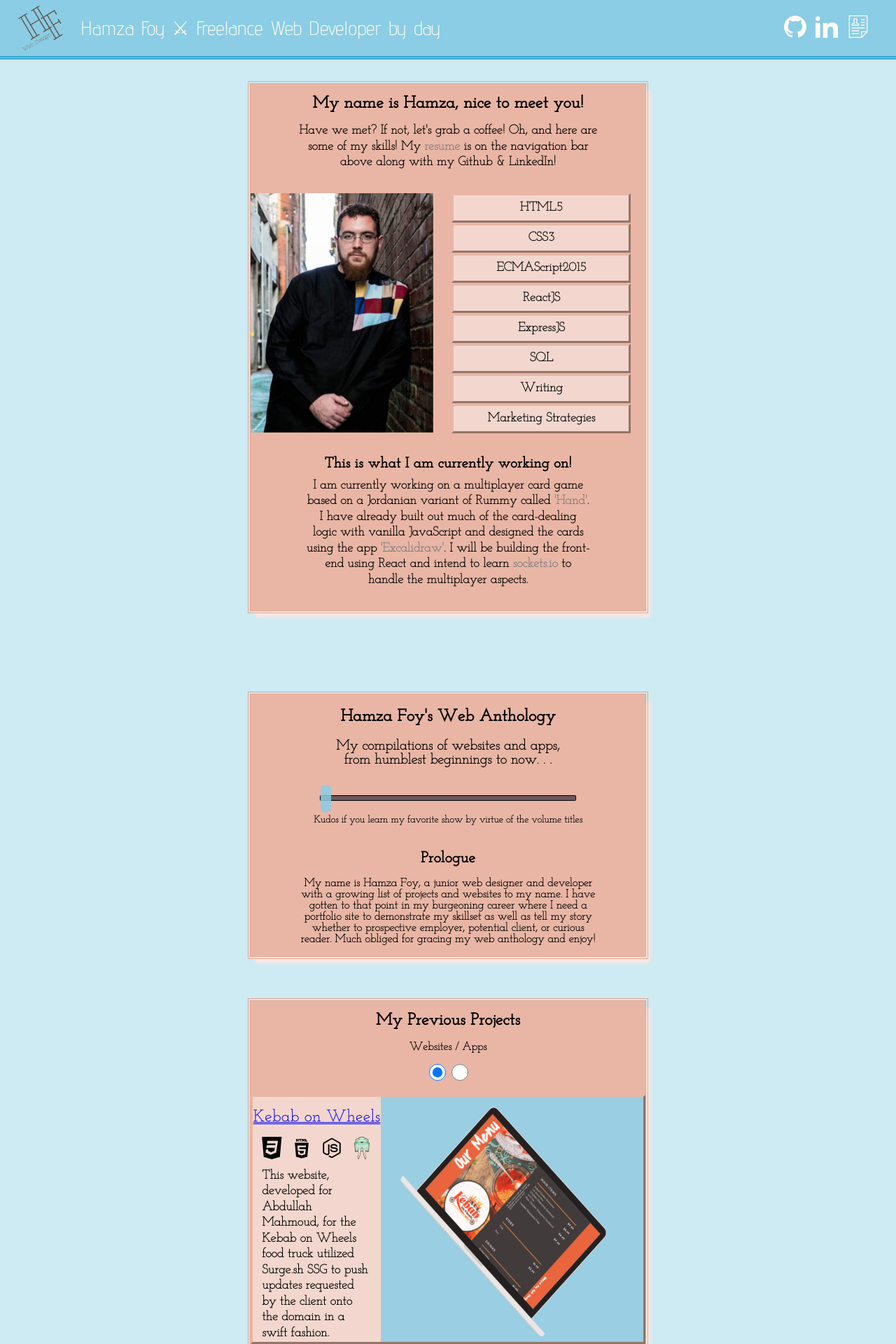
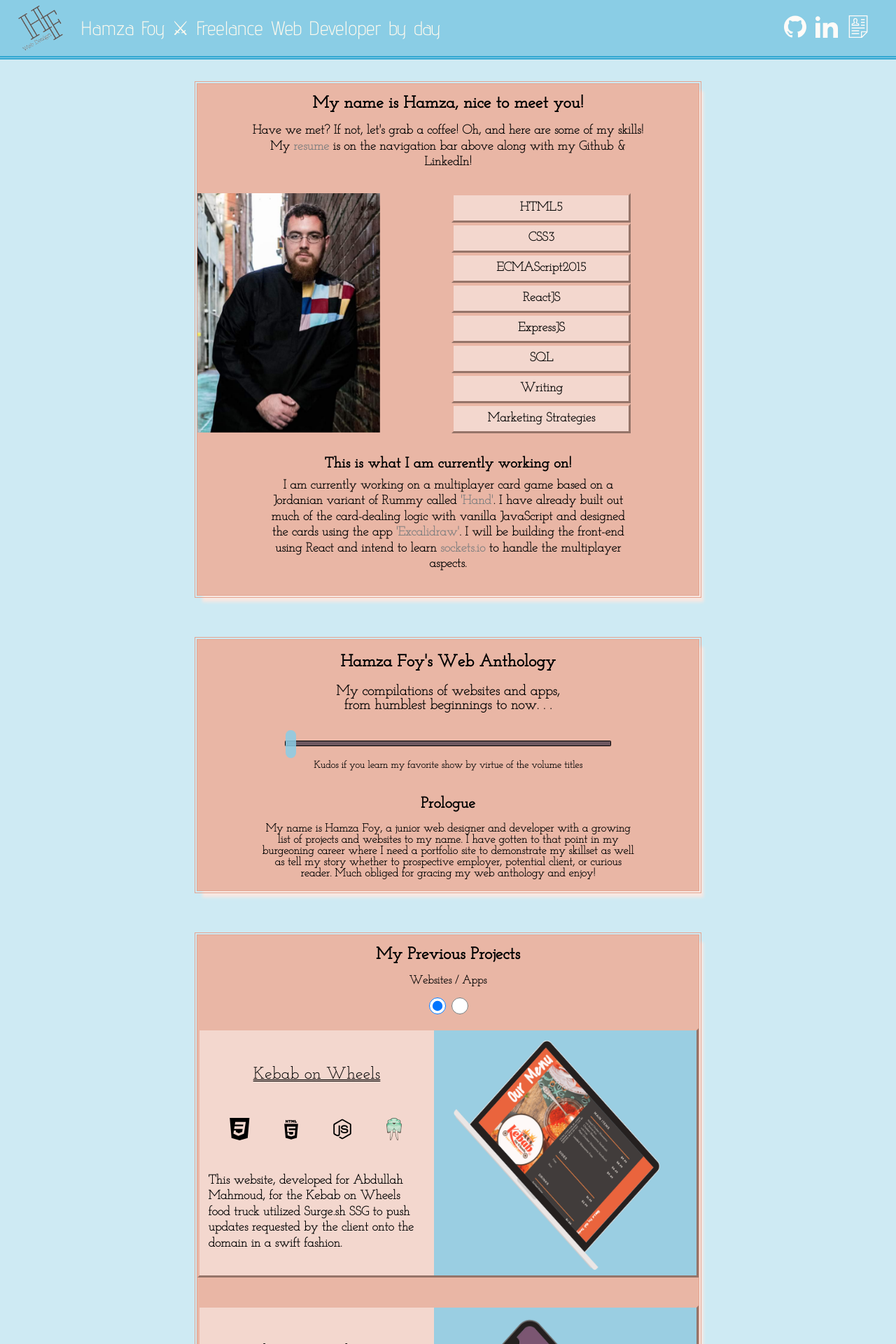
Before and after one commit to hamzafoy/hamza_foy_portfolio, a React (Create React App) app in the folder hamza-foy-portfolio/: page / in a window 1280 px wide. Shown: the top 1920 px of the page at 70% size. Built offline with nearby package versions, Linux system fonts and the light colour scheme.

Commit message:
add a minor styling fix making the Works Component links textcolor: black.

```diff
--- a/hamza-foy-portfolio/src/App.css
+++ b/hamza-foy-portfolio/src/App.css
@@ -12,7 +12,7 @@
   flex-direction: column;
   justify-content: space-evenly;
   align-items: center;
-  width: 55vw;
+  width: 70vw;
 }
 
 }
--- a/hamza-foy-portfolio/src/Resume/Resume.css
+++ b/hamza-foy-portfolio/src/Resume/Resume.css
@@ -2,7 +2,7 @@
 @font-face {font-family: "JosefinSlab-Thin"; src: url("./JosefinSlab-Thin.ttf"); }
 
 .resume-container {
-    margin: 15vh 0;
+    margin: 15vh 0 8vh;
     padding: 0 0;
     color: black;
     background-color: #e9b6a5;
--- a/hamza-foy-portfolio/src/Works/Works.css
+++ b/hamza-foy-portfolio/src/Works/Works.css
@@ -208,6 +208,7 @@
 .url_links {
     text-decoration-style: double;
     text-decoration-thickness: 0.075em;
+    color: black;
 }
 
 }
```
